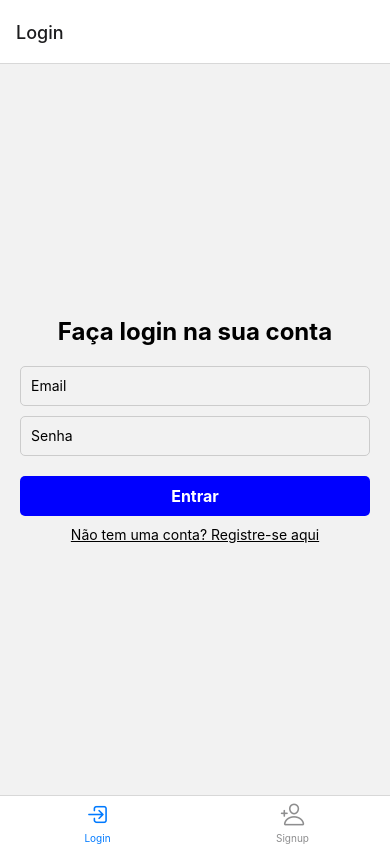
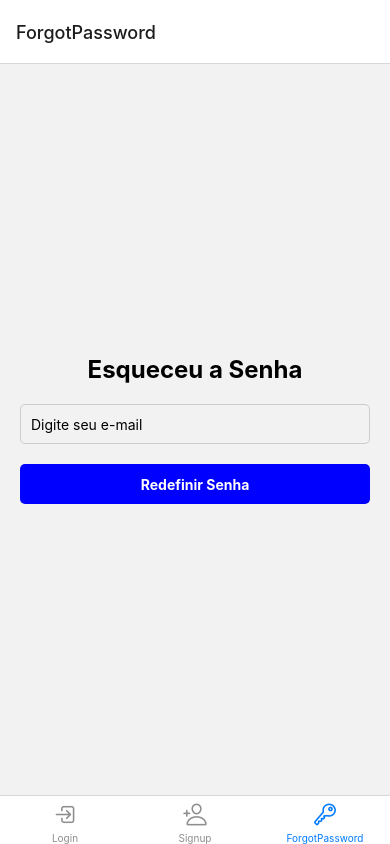
Before and after one commit to M4NT/smimaBusiness, a React Native app: screen /ForgotPassword in a window 390 px wide. Built offline with nearby package versions, Linux system fonts and the light colour scheme.

Commit message:
Forgot Password

```diff
--- a/navigation/MainTabNavigator.js
+++ b/navigation/MainTabNavigator.js
@@ -2,6 +2,7 @@ import React from 'react';
 import { createBottomTabNavigator } from '@react-navigation/bottom-tabs';
 import LoginScreen from '../screens/Auth/Login';
 import SignupScreen from '../screens/Auth/Signup';
+import ForgotPasswordScreen from '../screens/Auth/ForgotPassword';
 import { Ionicons } from '@expo/vector-icons';
 
 const Tab = createBottomTabNavigator();
@@ -17,6 +18,8 @@ const MainTabNavigator = () => {
             iconName = 'log-in-outline';
           } else if (route.name === 'Signup') {
             iconName = 'person-add-outline';
+          } else if (route.name === 'ForgotPassword') {
+            iconName = 'key-outline';
           }
 
           return <Ionicons name={iconName} size={size} color={color} />;
@@ -25,6 +28,7 @@ const MainTabNavigator = () => {
     >
       <Tab.Screen name="Login" component={LoginScreen} />
       <Tab.Screen name="Signup" component={SignupScreen} />
+      <Tab.Screen name="ForgotPassword" component={ForgotPasswordScreen} />
     </Tab.Navigator>
   );
 };
--- a/screens/Auth/ForgotPassword.js
+++ b/screens/Auth/ForgotPassword.js
@@ -0,0 +1,66 @@
+import React, { useState } from 'react';
+import { View, Text, TextInput, TouchableOpacity, StyleSheet } from 'react-native';
+
+const ForgotPasswordScreen = () => {
+  const [email, setEmail] = useState('');
+
+  const handleResetPassword = () => {
+    // Aqui você pode implementar a lógica para redefinir a senha do usuário
+    console.log('Solicitação de redefinição de senha para o email:', email);
+    // Você pode fazer uma solicitação para redefinir a senha do usuário com o email fornecido
+  };
+
+  return (
+    <View style={styles.container}>
+      <Text style={styles.title}>Esqueceu a Senha</Text>
+      <TextInput
+        style={styles.input}
+        placeholder="Digite seu e-mail"
+        value={email}
+        onChangeText={setEmail}
+        keyboardType="email-address"
+        autoCapitalize="none"
+      />
+      <TouchableOpacity style={styles.button} onPress={handleResetPassword}>
+        <Text style={styles.buttonText}>Redefinir Senha</Text>
+      </TouchableOpacity>
+    </View>
+  );
+};
+
+const styles = StyleSheet.create({
+  container: {
+    flex: 1,
+    justifyContent: 'center',
+    alignItems: 'center',
+    paddingHorizontal: 20,
+  },
+  title: {
+    fontSize: 24,
+    fontWeight: 'bold',
+    marginBottom: 20,
+  },
+  input: {
+    width: '100%',
+    height: 40,
+    borderWidth: 1,
+    borderColor: '#ccc',
+    borderRadius: 5,
+    paddingHorizontal: 10,
+    marginBottom: 20,
+  },
+  button: {
+    width: '100%',
+    height: 40,
+    backgroundColor: 'blue',
+    justifyContent: 'center',
+    alignItems: 'center',
+    borderRadius: 5,
+  },
+  buttonText: {
+    color: '#fff',
+    fontWeight: 'bold',
+  },
+});
+
+export default ForgotPasswordScreen;
```
